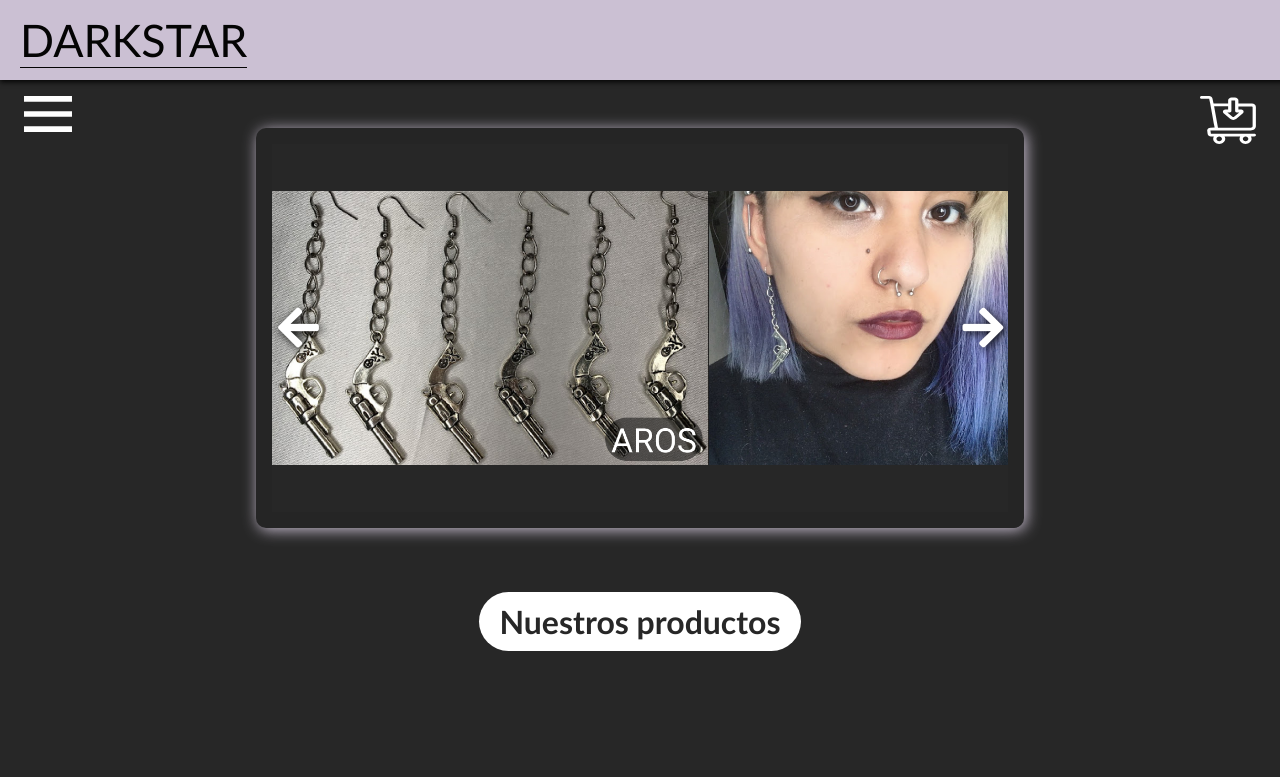
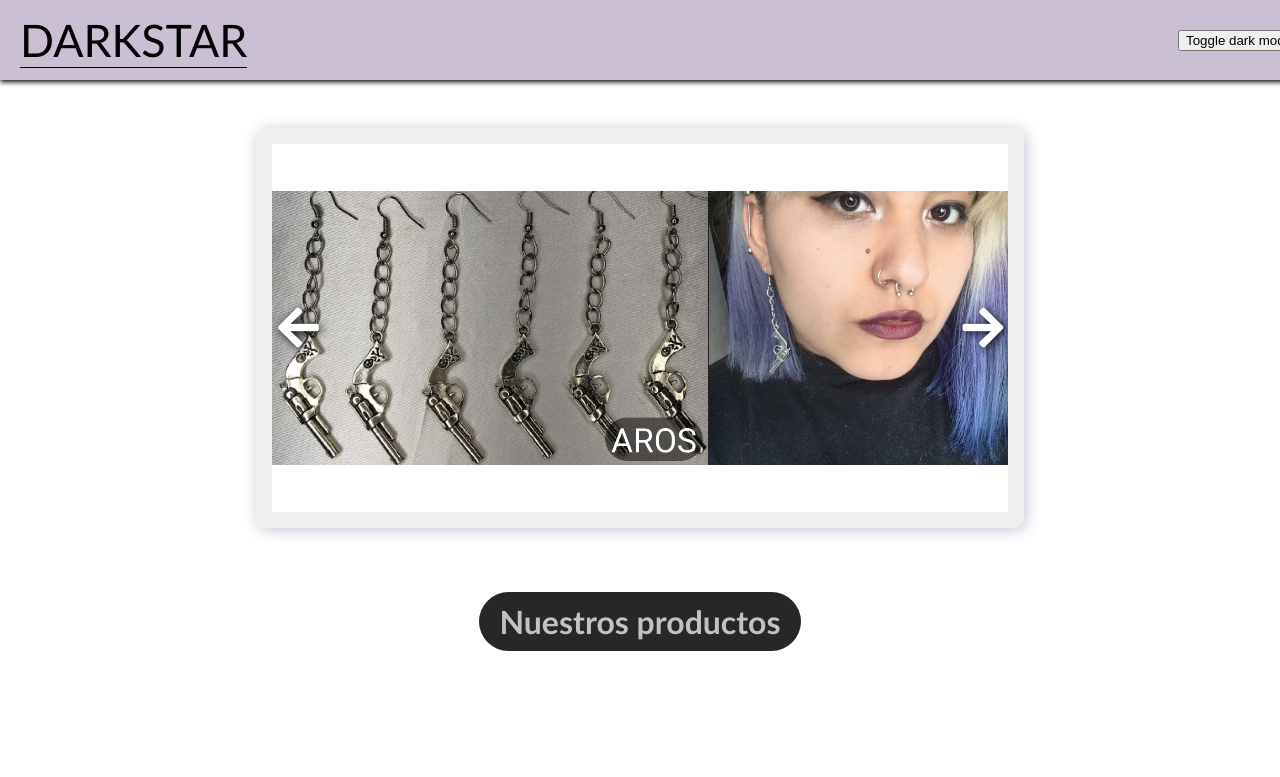
Before and after one commit to matiassalicru/Darkstar, a React (Create React App) app: page / in a window 1280 px wide. Shown: the top 777 px of the page. Built offline with nearby package versions, Linux system fonts and the light colour scheme.

Commit message:
Added darkMode in redux need to change the css

```diff
--- a/src/actions/ui.js
+++ b/src/actions/ui.js
@@ -14,12 +14,24 @@ export const openSidebar = () => {
 
 export const isLoading = () => {
   return {
-    type: types.isLoading
-  }
-}
+    type: types.isLoading,
+  };
+};
 
 export const isNotLoading = () => {
   return {
-    type: types.isNotLoading
-  }
-}
+    type: types.isNotLoading,
+  };
+};
+
+export const darkModeOff = () => {
+  return {
+    type: types.darkModeOff,
+  };
+};
+
+export const darkModeOn = () => {
+  return {
+    type: types.darkModeOn,
+  };
+};
--- a/src/components/Home.js
+++ b/src/components/Home.js
@@ -25,7 +25,7 @@ export const Home = () => {
   return (
     <>
       <Navbar />
-      <div className="home__main">
+      <div className={`home__main ${ui.darkMode ? `dark` : `light`}`}>
         <img
           src={hambMenu}
           alt="menu"
@@ -36,7 +36,7 @@ export const Home = () => {
 
         <div className="home__container">
           <Header />
-          <h1 className="home__title">Nuestros productos</h1>
+          <h1 className={`home__title ${!ui.darkMode ? `dark` : `light`}`}>Nuestros productos</h1>
           <RoundGrid />
         </div>
 
--- a/src/components/common/Navbar.js
+++ b/src/components/common/Navbar.js
@@ -1,17 +1,29 @@
 import React from "react";
-import { useDispatch } from "react-redux";
+import { useDispatch, useSelector } from "react-redux";
 import { Link } from "react-router-dom";
 import { cleanData } from "../../actions/data";
+import { darkModeOff, darkModeOn } from "../../actions/ui";
 
 export const Navbar = () => {
+  const dispatch = useDispatch();
+  const { ui } = useSelector((state) => state);
 
-  const dispatch = useDispatch()
+  const toggleDarkmode = () => {
+    if (!ui.darkMode) {
+      dispatch(darkModeOn());
+    } else {
+      dispatch(darkModeOff());
+    }
+    console.log(ui.darkMode);
+  };
 
   return (
     <nav className="nav__main">
-      <Link to="/" onClick={() => dispatch( cleanData() )}>
+      <Link to="/" onClick={() => dispatch(cleanData())}>
         <h1 className="nav__title">DARKSTAR</h1>
       </Link>
+
+      <button onClick={toggleDarkmode}>Toggle dark mode</button>
     </nav>
   );
 };
--- a/src/components/common/Template.js
+++ b/src/components/common/Template.js
@@ -24,7 +24,12 @@ export const Template = () => {
         className={`home__menu ${ui.isOpen && `noShow`}`}
         onClick={openSide}
       />
-      <img src={cart} alt="cart" className="home__cart" />
+      {/* <img src={cart} alt="cart" className="home__cart" /> */}
+      <img
+        src={cart}
+        className="home__cart"
+        alt="darklightmode"
+      />
 
       <div className="bg1">
         <img src={wave} alt="bg" />
--- a/src/reducers/uiReducer.js
+++ b/src/reducers/uiReducer.js
@@ -3,6 +3,7 @@ import { types } from "../types/types";
 const initialState = {
   isOpen: false,
   loading: true,
+  darkMode: false,
 };
 
 export const uiReducer = (state = initialState, action) => {
@@ -27,6 +28,16 @@ export const uiReducer = (state = initialState, action) => {
         ...state,
         loading: false,
       };
+    case types.darkModeOn:
+      return {
+        ...state,
+        darkMode: true,
+      };
+    case types.darkModeOff:
+      return {
+        ...state,
+        darkMode: false,
+      }
 
     default:
       return state;
--- a/src/styles/base/_base.scss
+++ b/src/styles/base/_base.scss
@@ -80,7 +80,7 @@ a {
   }
 }
 
-%main{
+%main {
   position: relative;
   display: flex;
   flex-direction: column;
@@ -89,7 +89,18 @@ a {
   min-height: 100vh;
   width: 100vw;
   z-index: 10;
-  background-color: $dark-grey;
   margin-top: 4em;
   box-sizing: border-box;
+  background-color: $dark-grey;
+
 }
+
+%dark {
+  background-color: $dark-grey;
+  color: $light-grey;
+}
+
+%light {
+  background-color: $white;
+  color: $dark-grey;
+}
--- a/src/styles/components/_grid.scss
+++ b/src/styles/components/_grid.scss
@@ -15,7 +15,7 @@
     margin: 0;
     background: $primary;
     border-radius: 20px;
-    border: 1px solid black;
+    // border: 1px solid $white;
     box-shadow: 2px 2px 5px $black;
   }
 
--- a/src/styles/components/_home.scss
+++ b/src/styles/components/_home.scss
@@ -1,5 +1,5 @@
 .home__main {
-    @extend %main;
+  @extend %main;
 
   .home__container {
     display: flex;
@@ -17,9 +17,15 @@
     font-style: 2em;
     padding: 10px 20px;
     margin: 2em auto;
-    background-color: $white;
     border-radius: 40px;
-    color: $dark-grey;
+
+    .dark {
+      @extend %dark;
+    }
+
+    .light {
+      @extend %light;
+    }
   }
 
   .home__bg1 {
@@ -39,3 +45,11 @@
     }
   }
 }
+
+.dark {
+  @extend %dark;
+}
+
+.light {
+  @extend %light;
+}
--- a/src/styles/components/_nav.scss
+++ b/src/styles/components/_nav.scss
@@ -5,7 +5,7 @@
   flex-direction: row;
   flex-wrap: wrap;
   align-items: center;
-  justify-content: flex-start;
+  justify-content: space-between;
   padding: 0 20px;
   height: 5em;
   background-color: $primary;
--- a/src/types/types.js
+++ b/src/types/types.js
@@ -3,6 +3,8 @@ export const types = {
   closeSidebar: "[UI] Close Sidebar",
   isLoading: "[UI] setLoading true",
   isNotLoading: "[UI] setLoading false",
+  darkModeOn: "[UI] setDarkMode true",
+  darkModeOff: "[UI] setDarkMode false",
 
   setData: "[DATA] set Data",
   cleanData: "[DATA] clean Data",
```
Also changed, not shown: 1 other file (tests, documents, lock files or other folders).
